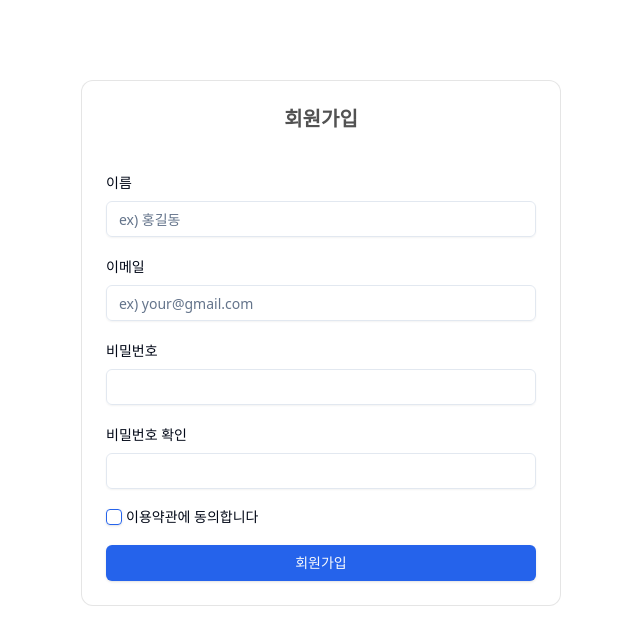
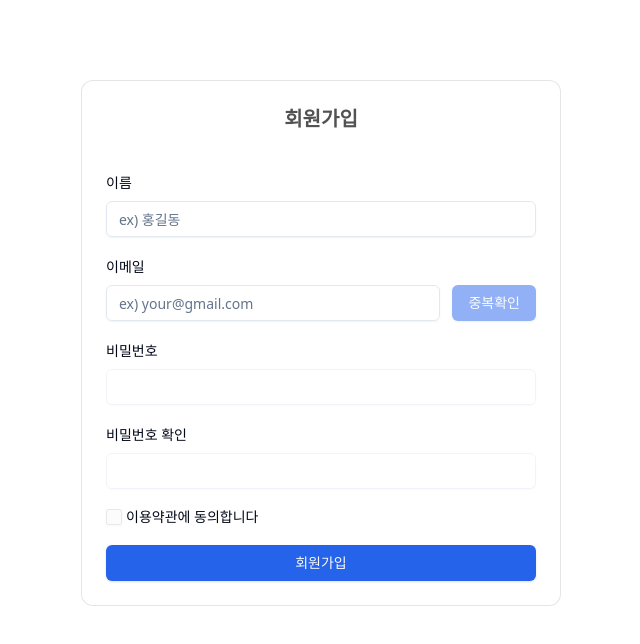
Before and after one commit to jihoon8730/coin-it, a Next.js app: page /signup in a window 1280 px wide. Shown: the top 644 px of the page, without its empty margins (319-959 px from the left). Built offline with nearby package versions, Linux system fonts and the light colour scheme.

Commit message:
feat : email duple

```diff
--- a/app/community/page.tsx
+++ b/app/community/page.tsx
@@ -5,17 +5,17 @@ import Link from 'next/link';
 import { CommunityDataType } from '@/app/community/type';
 import ListCard from '@/app/community/list/component/ListCard';
 import CategoryList from '@/app/community/list/component/CategoryList';
+import * as process from 'node:process';
 
 type SearchParams = Promise<{ [key: string]: string | string[] | undefined }>;
 
 export default async function Page(props: { searchParams: SearchParams }) {
+  const apiServer = process.env.NEXT_PUBLIC_API_SERVER;
   // Link로 전달한 searchParams를 받아옵니다.
   const searchParams = await props.searchParams;
   const { categories } = searchParams;
   const fetchCategories = categories ? `?categories=${categories}` : '';
-  const res = await fetch(
-    `http://localhost:8080/api/community-list${fetchCategories}`,
-  );
+  const res = await fetch(`${apiServer}/api/community-list${fetchCategories}`);
   const data: CommunityDataType[] = await res.json();
 
   return (
--- a/app/signup/component/SignupCard.tsx
+++ b/app/signup/component/SignupCard.tsx
@@ -1,35 +1,47 @@
 'use client';
 import { CardBody, CardContainer, CardItem } from '@/components/ui/3d-card';
-import { useState } from 'react';
 import { Input } from '@/components/ui/input';
-import { Checkbox } from '@/components/ui/checkbox';
 import { Button } from '@/components/ui/button';
 import { useToast } from '@/hooks/use-toast';
 import { ToastAction } from '@/components/ui/toast';
 import axios from 'axios';
+import { useForm, SubmitHandler } from 'react-hook-form';
+import { useState } from 'react';
+import CheckIcon from '@/public/icons/CheckIcon';
+
+type Inputs = {
+  name: string;
+  email: string;
+  password: string;
+  passwordConfirm: string;
+  policy: boolean;
+};
 
 export default function SignupCard() {
   const { toast } = useToast();
 
-  const [name, setName] = useState<string>('');
-  const [email, setEmail] = useState<string>('');
-  const [password, setPassword] = useState<string>('');
-  const [passwordConfirm, setPasswordConfirm] = useState<string>('');
-  const [isCheckPolicy, setIsCheckPolicy] = useState<boolean>(false);
+  const {
+    register,
+    handleSubmit,
+    watch,
+    formState: { errors },
+  } = useForm<Inputs>();
+  const [duplicateCheck, setDuplicateCheck] = useState<boolean>(false);
 
-  const onClickSignup = async () => {
+  const nameRegex = /^[a-zA-Z가-힣\s]{2,20}$/;
+  const emailRegex = /^[^\s@]+@[^\s@]+\.[^\s@]+$/;
+  const passwordRegex = /^[A-Za-z\d@$!%*?&]{8,}$/;
+
+  const onSubmitSignup: SubmitHandler<Inputs> = async (data) => {
+    console.log('data', data);
     await axios.post('http://localhost:8080/api/signup-user', {
-      name,
-      email,
-      password,
+      name: data.name,
+      email: data.email,
+      password: data.password,
     });
   };
 
   const handleValidation = async () => {
-    const nameRegex = /^[a-zA-Z가-힣\s]{2,20}$/;
-    const emailRegex = /^[^\s@]+@[^\s@]+\.[^\s@]+$/;
-    const passwordRegex = /^[A-Za-z\d@$!%*?&]{8,}$/;
-
     const validationMsg = {
       name: '유효하지 않은 이름입니다. 2~20자의 한글, 영어 또는 공백만 허용됩니다.',
       email: '유효하지 않은 이메일입니다.',
@@ -48,23 +60,66 @@ export default function SignupCard() {
       });
     };
 
-    if (!nameRegex.test(name)) {
+    if (errors.name) {
       validationToast('이름 확인', validationMsg.name);
-    } else if (!emailRegex.test(email)) {
+      return false;
+    } else if (errors.email) {
       validationToast('이메일 확인', validationMsg.email);
-    } else if (!passwordRegex.test(password)) {
-      validationToast('비밀번호 확인', validationMsg.email);
-    } else if (password !== passwordConfirm) {
-      validationToast('비밀번호 재확인', validationMsg.passwordConfirm);
-    } else if (!isCheckPolicy) {
+      return false;
+    } else if (errors.password) {
+      validationToast('비밀번호 확인', validationMsg.password);
+      return false;
+    } else if (errors.passwordConfirm) {
+      validationToast('비밀번호 확인', validationMsg.passwordConfirm);
+      return false;
+    } else if (errors.policy) {
       validationToast('이용약관 확인', validationMsg.policy);
+      return false;
+    }
+    return true;
+  };
+
+  const onClickDuplicateCheck = async (e: { preventDefault: () => void }) => {
+    e.preventDefault();
+    const emailValue = watch('email');
+    if (!emailValue) return;
+
+    const emailData = {
+      email: emailValue,
+    };
+
+    try {
+      const result = await axios.post(
+        'http://localhost:8080/api/signup-duplication',
+        emailData,
+      );
+      console.log('onClickDuplicateCheck', result.data);
+      if (result.data.message === 'success') {
+        console.log('중복된 이메일이 없습니다.');
+        setDuplicateCheck(true);
+        toast({
+          variant: 'default',
+          title: '중복 확인 완료',
+          description: '사용 가능한 이메일입니다.',
+          duration: 3000,
+        });
       } else {
-      console.log('회원가입 성공');
-      await onClickSignup();
+        console.log('중복된 이메일이 있습니다.');
+        setDuplicateCheck(false);
+        toast({
+          variant: 'destructive',
+          title: '중복 이메일',
+          description: '이미 사용중인 이메일입니다.',
+          duration: 3000,
+        });
+      }
+    } catch (error) {
+      console.log('onClickDuplicateCheck Error', error);
     }
   };
 
   return (
+    <form onSubmit={handleSubmit(onSubmitSignup)}>
       <CardContainer className="inter-var">
         <CardBody className="bg-white group/card dark:hover:shadow-2xl dark:hover:shadow-emerald-500/[0.1] dark:bg-black dark:border-white/[0.2] border-black/[0.1] w-auto sm:w-[30rem] h-auto rounded-xl p-6 border flex flex-col justify-center">
           <CardItem
@@ -81,20 +136,36 @@ export default function SignupCard() {
               <Input
                 type="text"
                 placeholder="ex) 홍길동"
-              onChange={(e) => setName(e.target.value)}
+                {...register('name', { required: true, pattern: nameRegex })}
               />
             </CardItem>
           </div>
           <div className="flex-col flex gap-2 mt-5">
-          <CardItem translateZ="50" className="text-sm">
-            이메일
+            <CardItem
+              translateZ="50"
+              className="text-sm flex gap-2 items-center"
+            >
+              <p>이메일</p>
+              {duplicateCheck && (
+                <CheckIcon className="w-4 h-4 text-emerald-500" />
+              )}
             </CardItem>
-          <CardItem translateZ="50" className="w-full">
+            <CardItem translateZ="50" className="w-full flex gap-3">
               <Input
                 type="email"
                 placeholder="ex) your@gmail.com"
-              onChange={(e) => setEmail(e.target.value)}
+                {...register('email', {
+                  required: true,
+                  pattern: emailRegex,
+                })}
+                disabled={duplicateCheck}
               />
+              <Button
+                onClick={onClickDuplicateCheck}
+                disabled={duplicateCheck || !watch('email')}
+              >
+                중복확인
+              </Button>
             </CardItem>
           </div>
           <div className="flex-col flex gap-2 mt-5">
@@ -104,7 +175,11 @@ export default function SignupCard() {
             <CardItem translateZ="50" className="w-full">
               <Input
                 type="password"
-              onChange={(e) => setPassword(e.target.value)}
+                {...register('password', {
+                  required: true,
+                  pattern: passwordRegex,
+                })}
+                disabled={!duplicateCheck}
               />
             </CardItem>
           </div>
@@ -115,15 +190,21 @@ export default function SignupCard() {
             <CardItem translateZ="50" className="w-full">
               <Input
                 type="password"
-              onChange={(e) => setPasswordConfirm(e.target.value)}
+                {...register('passwordConfirm', {
+                  required: true,
+                  validate: (value) => value === watch('password'),
+                })}
+                disabled={!duplicateCheck}
               />
             </CardItem>
           </div>
           <CardItem translateZ="50" className="flex items-center gap-1 mt-5">
-          <Checkbox
+            <Input
+              type="checkbox"
               id="policy"
-            checked={isCheckPolicy}
-            onCheckedChange={() => setIsCheckPolicy(!isCheckPolicy)}
+              {...register('policy', { required: true })}
+              className="w-4 h-4"
+              disabled={!duplicateCheck}
             />
             <label
               htmlFor="policy"
@@ -134,6 +215,7 @@ export default function SignupCard() {
           </CardItem>
           <CardItem translateZ="50" className="w-full mt-5">
             <Button
+              type="submit"
               className="w-full"
               variant="default"
               onClick={handleValidation}
@@ -143,5 +225,6 @@ export default function SignupCard() {
           </CardItem>
         </CardBody>
       </CardContainer>
+    </form>
   );
 }
--- a/package.json
+++ b/package.json
@@ -25,6 +25,7 @@
     "next-themes": "^0.4.4",
     "react": "^19.0.0",
     "react-dom": "^19.0.0",
+    "react-hook-form": "^7.54.2",
     "tailwind-merge": "^2.5.5",
     "tailwindcss-animate": "^1.0.7"
   },
--- /dev/null
+++ b/public/icons/CheckIcon.tsx
@@ -0,0 +1,11 @@
+'use client';
+export default function CheckIcon({className} : {className?: string}) {
+  return (
+    <svg xmlns="http://www.w3.org/2000/svg" fill="none" viewBox="0 0 24 24" strokeWidth={1.5} stroke="currentColor"
+         className={className}>
+      <path strokeLinecap="round" strokeLinejoin="round"
+            d="M9 12.75 11.25 15 15 9.75M21 12a9 9 0 1 1-18 0 9 9 0 0 1 18 0Z" />
+    </svg>
+
+  )
+}
```
Also changed, not shown: 1 other file (tests, documents, lock files or other folders). Lines whose indentation alone changed are shown as unchanged.
